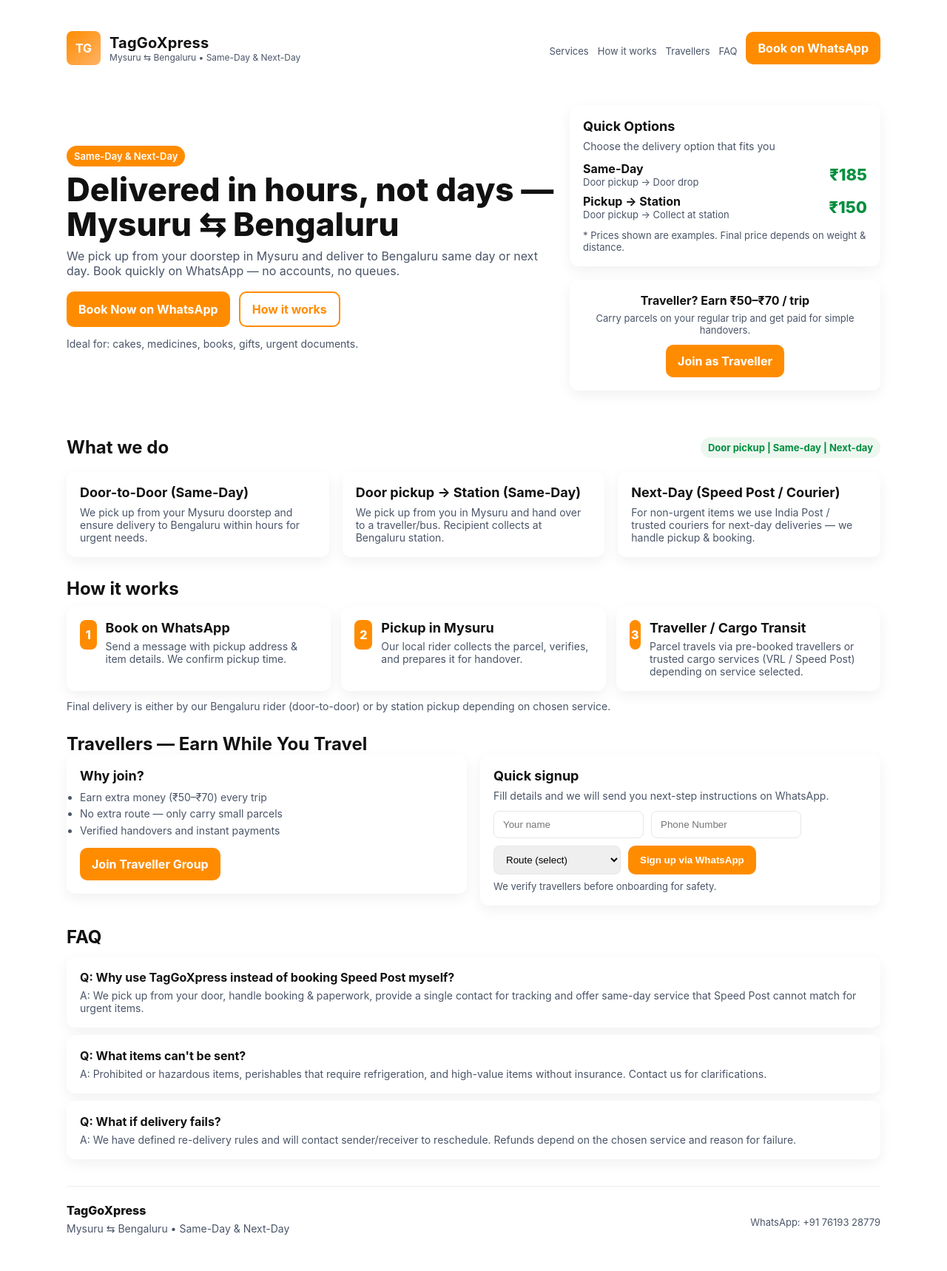
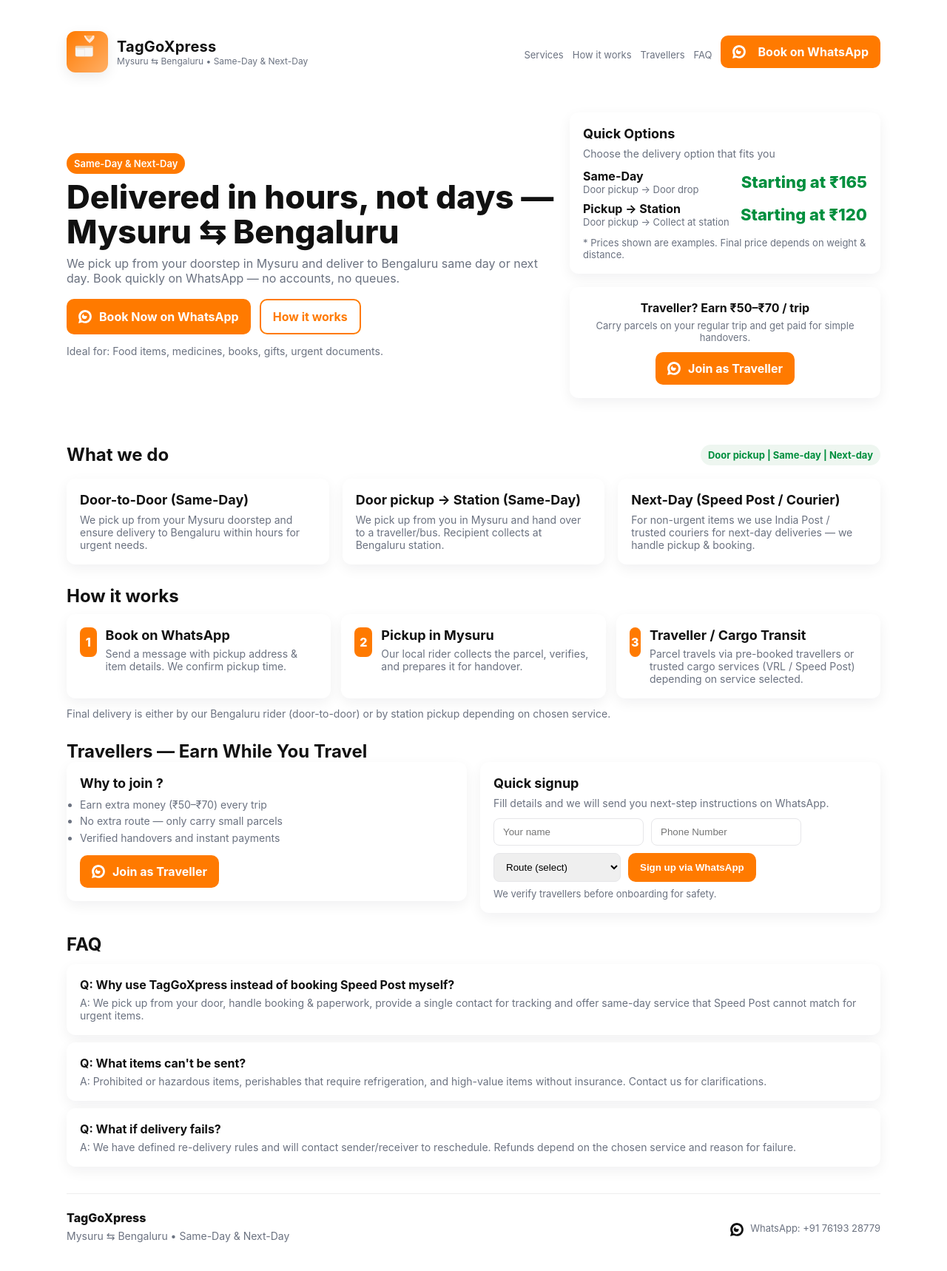
Before and after one commit to TagGoXpress/Delivery, a plain HTML site: page index.html in a window 1280 px wide. Shown: the whole page at 74% size. Drawn offline with Linux system fonts and the light colour scheme.

Commit message:
Update index.html

```diff
--- a/index.html
+++ b/index.html
@@ -15,65 +15,32 @@
 
     /* ---------- Color palette ---------- */
     :root{
-      --orange: #FF8C00;
+      --orange: #ff7a00;   /* richer orange */
+      --orange-2: #ffaf66; /* lighter gradient stop */
       --green:  #008F3E;
-      /* BRIGHTER MUTED: Changed from #6b7280 to a lighter gray for better contrast/brightness on small text */
-      --muted:  #4a5568;
+      --muted:  #6b7280;
       --card:   #ffffff;
       --glass:  rgba(255,255,255,0.85);
       --maxw:   1100px;
+
     }
 
     /* ---------- Layout & Global Styles ---------- */
     .container { max-width: var(--maxw); margin: 0 auto; padding: 24px; }
+    header { display:flex; align-items:center; justify-content:space-between; gap:16px; padding:18px 0; flex-wrap: wrap; }
+    .brand { display:flex; align-items:center; gap:12px; }
+    .logo-mark { width:56px; height:56px; border-radius:12px; display:flex; align-items:center; justify-content:center; background:linear-gradient(135deg,var(--orange),var(--orange-2)); color:white; font-weight:700; flex-shrink:0; box-shadow: 0 6px 18px rgba(0,0,0,0.08); }
+    .brand h1 { font-size:20px; letter-spacing:0.2px; }
+    nav { display:flex; gap:12px; align-items:center; flex-grow: 1; justify-content: flex-end; }
+    nav a:not(#whatsappTop) { display: none; }
 
-    /* Header (Mobile First: Stack or adjust on small screens) */
-    header {
-      display:flex;
-      align-items:center;
-      justify-content:space-between;
-      gap:16px;
-      padding:18px 0;
-      flex-wrap: wrap; /* Allows header items to wrap on smaller screens */
-    }
-    .brand { display:flex; align-items:center; gap:12px; }
-    .logo-mark { width:46px; height:46px; border-radius:8px; display:flex; align-items:center; justify-content:center; background:linear-gradient(135deg,var(--orange),#ffb366); color:white; font-weight:700;}
-    .brand h1 { font-size:20px; letter-spacing:0.2px; }
-    nav {
-      display:flex;
-      gap:12px;
-      align-items:center;
-      /* Hide all but the WhatsApp button on small screens */
-      flex-grow: 1;
-      justify-content: flex-end;
-    }
-    nav a:not(#whatsappTop) {
-      display: none;
-    }
+    .muted { color:var(--muted); font-size:14px; }
+    .tiny { font-size:13px; color:var(--muted); margin-top:8px; }
 
-    /* Typography */
-    .muted { color:var(--muted); font-size:14px; }
-    .tiny {
-      font-size:13px;
-      color:var(--muted); /* Uses the brighter muted color */
-      margin-top:8px;
-    }
-
-    /* ---------- Hero ---------- */
-    .hero {
-      background: linear-gradient(180deg, #fff 0%, #fff 60%);
-      padding:36px 0;
-      display:flex;
-      gap:32px;
-      align-items:center;
-    }
-    .hero-grid {
-      display:grid;
-      grid-template-columns: 1fr; /* Default to single column for mobile */
-      gap:20px;
-    }
+    .hero { background: linear-gradient(180deg, #fff 0%, #fff 60%); padding:36px 0; display:flex; gap:32px; align-items:center; }
+    .hero-grid { display:grid; grid-template-columns: 1fr; gap:20px; }
     .eyebrow { display:inline-block; background:var(--orange); color:white; padding:6px 10px; border-radius:20px; font-weight:600; font-size:13px; }
-    .headline { font-size:32px; font-weight:800; line-height:1.05; margin-top:8px; } /* Slightly larger for mobile punch */
+    .headline { font-size:32px; font-weight:800; line-height:1.05; margin-top:8px; }
     .sub { color:var(--muted); margin-top:10px; font-size:16px; }
     .cta-row { display:flex; gap:12px; margin-top:18px; flex-wrap:wrap; }
 
@@ -81,83 +48,49 @@
     .btn-primary { background:var(--orange); color:white; }
     .btn-ghost { background:transparent; color:var(--orange); border:2px solid var(--orange); }
 
-    /* ---------- Cards, Steps, Grids (Mobile adjustments) ---------- */
-    .grid-3 { display:grid; gap:18px; grid-template-columns: repeat(1, 1fr); } /* Single column by default */
+    .wh-icon { width:18px; height:18px; display:inline-block; vertical-align:middle; }
+
+    .grid-3 { display:grid; gap:18px; grid-template-columns: repeat(1, 1fr); }
     .card { background:var(--card); padding:18px; border-radius:12px; box-shadow: 0 6px 18px rgba(16,24,40,0.06); }
-    .card h3 { font-size:18px; margin-bottom:8px; } /* Slightly larger card headings */
+    .card h3 { font-size:18px; margin-bottom:8px; }
 
-    /* How it works */
-    .steps { display:grid; gap:14px; grid-template-columns: 1fr; margin-top:10px; } /* Single column by default */
+    .steps { display:grid; gap:14px; grid-template-columns: 1fr; margin-top:10px; }
     .step { display:flex; gap:12px; align-items:flex-start; }
 
-    /* Signup form */
     .form { margin-top:8px; display:flex; gap:10px; flex-wrap:wrap; }
-    .input { padding:10px 12px; border-radius:8px; border:1px solid #e6e6e9; min-width:100%; } /* Full width on mobile */
-    .form button { min-width: 100%; } /* Full width on mobile */
+    .input { padding:10px 12px; border-radius:8px; border:1px solid #e6e6e9; min-width:100%; }
+    .form button { min-width: 100%; }
 
-    /* Footer */
-    footer {
-      margin-top:36px;
-      padding:22px 0;
-      border-top:1px solid #eee;
-      display:flex;
-      justify-content:space-between;
-      gap:16px;
-      align-items:center;
-      flex-wrap:wrap; /* Allows items to stack on small screens */
-      text-align: center; /* Center content when stacked */
-    }
-    footer > div {
-        flex: 1 1 100%; /* Make divs take full width on small screens */
-    }
-    .socials { display:flex; gap:12px; align-items:center; justify-content: center; } /* Center socials on small screens */
+    footer { margin-top:36px; padding:22px 0; border-top:1px solid #eee; display:flex; justify-content:space-between; gap:16px; align-items:center; flex-wrap:wrap; text-align: center; }
+    footer > div { flex: 1 1 100%; }
+    .socials { display:flex; gap:12px; align-items:center; justify-content: center; }
 
-    /* ---------- small helpers ---------- */
     .badge { background:#eef6f0; color:var(--green); padding:6px 10px; border-radius:999px; font-weight:700; font-size:13px; display:inline-block; }
     .price { font-weight:800; font-size:22px; color:var(--green); }
     .center { text-align:center; }
 
-    /* ================================== */
-    /* ---------- Responsive Breakpoint: Tablet/Desktop (>= 600px) ---------- */
-    /* ================================== */
     @media(min-width:600px){
-        /* Adjustments for a slightly larger screen (e.g., tablet) */
         .container { padding: 32px; }
-        .input { min-width: auto; } /* Allow inputs to shrink */
-        .form button { min-width: auto; } /* Allow button to shrink */
+        .input { min-width: auto; }
+        .form button { min-width: auto; }
         .headline { font-size:40px; }
-        .form { justify-content: flex-start; } /* Align form left again */
-        footer > div {
-            flex: 1; /* Allow default spacing */
-            text-align: left;
-        }
+        .form { justify-content: flex-start; }
+        footer > div { flex: 1; text-align: left; }
         .socials { justify-content: flex-end; }
     }
 
-
-    /* ================================== */
-    /* ---------- Responsive Breakpoint: Desktop (>= 800px) ---------- */
-    /* ================================== */
     @media(min-width:800px){
-      /* Revert desktop-specific styles */
       .hero-grid { grid-template-columns: 1fr 420px; align-items:center; }
       .grid-3 { grid-template-columns: repeat(3, 1fr); }
       .steps { grid-template-columns: repeat(3, 1fr); }
-
-      /* Header & Nav */
       header { flex-wrap: nowrap; }
-      nav a:not(#whatsappTop) {
-        display: block; /* Show navigation links */
-      }
+      nav a:not(#whatsappTop) { display: block; }
       nav { justify-content: flex-start; flex-grow: 0; }
       .headline { font-size:44px; }
     }
 
-    /* ================================== */
-    /* ---------- Responsive Breakpoint: Large Desktop (>= 1100px) ---------- */
-    /* ================================== */
     @media(min-width:1100px){
-        .container { padding: 24px 0; } /* Remove side padding inside max-width container */
+        .container { padding: 24px 0; }
     }
 
   </style>
@@ -166,18 +99,57 @@
   <div class="container">
     <header>
       <div class="brand">
-        <div class="logo-mark">TG</div>
+        <div class="logo-mark" aria-hidden="true" title="TagGoXpress logo">
+          <!-- Tweaked inline SVG: larger flame, richer gradient, darker parcel face -->
+          <svg viewBox="0 0 120 120" width="44" height="44" xmlns="http://www.w3.org/2000/svg" role="img" aria-label="TagGoXpress logo">
+            <defs>
+              <linearGradient id="lg" x1="0" x2="1" y1="0" y2="1">
+                <stop offset="0" stop-color="#ff7a00"/>
+                <stop offset="1" stop-color="#ffaf66"/>
+              </linearGradient>
+            </defs>
+
+            <!-- parcel box body -->
+            <g transform="translate(10,18) scale(0.8)">
+              <rect x="8" y="26" width="80" height="48" rx="6" fill="#f8f6f4" stroke="#e7e2de" stroke-width="1.5"/>
+              <rect x="12" y="30" width="36" height="12" rx="3" fill="#efece9"/>
+              <line x1="50" y1="30" x2="50" y2="72" stroke="#e6e1dd" stroke-width="2"/>
+              <!-- darker face for contrast -->
+              <rect x="8" y="26" width="80" height="8" fill="#f0c99b" opacity="0.9"/>
+            </g>
+
+            <!-- bigger flame above the box (more dramatic) -->
+            <g transform="translate(60,8) scale(0.8) translate(-50,-50)">
+              <path d="M50 6c0 0-26 22-10 46c8 12 13 16 21 23c8-7 13-11 21-23C86 28 60 6 60 6s-5 9-10 6z" fill="#fff2ec" opacity="0.9"/>
+              <path d="M50 3c0 0-20 18-8 38c6 10 10 14 16 19c6-5 10-9 16-19c12-20-8-38-8-38s-4 7-16 0z" fill="#ffb366"/>
+              <path d="M50 0c0 0-14 12-6 24c4 7 7 10 11 14c4-4 7-7 11-14c8-12-6-24-6-24s-2 4-10 0z" fill="#ff7a00"/>
+            </g>
+
+            <!-- subtle rounded background -->
+            <rect x="4" y="4" width="112" height="112" rx="20" fill="url(#lg)" opacity="0.0"/>
+          </svg>
+        </div>
+
         <div>
           <h1>TagGoXpress</h1>
           <div style="font-size:12px;color:var(--muted)">Mysuru ⇆ Bengaluru • Same-Day & Next-Day</div>
         </div>
       </div>
+
       <nav>
         <a class="tiny" href="#services">Services</a>
         <a class="tiny" href="#how">How it works</a>
         <a class="tiny" href="#traveller">Travellers</a>
         <a class="tiny" href="#faq">FAQ</a>
-        <a class="btn btn-primary" id="whatsappTop" href="#">Book on WhatsApp</a>
+
+        <a class="btn btn-primary" id="whatsappTop" href="#" role="button" aria-label="Book on WhatsApp">
+          <!-- inline WhatsApp SVG (white on orange) -->
+          <svg class="wh-icon" viewBox="0 0 24 24" xmlns="http://www.w3.org/2000/svg" aria-hidden="true" focusable="false">
+            <path fill="#ffffff" d="M20.52 3.48A11.8 11.8 0 0012 0C5.37 0 .13 5.24.13 11.87c0 2.09.55 4.11 1.6 5.9L0 24l6.44-1.66c1.68.92 3.56 1.4 5.53 1.4h.01c6.63 0 11.87-5.24 11.87-11.87 0-3.17-1.23-6.15-3.33-8.59zM12 20.5c-1.74 0-3.4-.47-4.86-1.36l-.35-.21L5 19l1.06-1.76-.22-.37A7.96 7.96 0 014.13 12c0-4.42 3.58-8 8-8 4.43 0 8 3.58 8 8 0 4.42-3.57 8-8 8z"/>
+            <path fill="#ffffff" d="M7.8 8.9c-.17-.5.02-1.05.44-1.36.11-.08.25-.15.39-.15.18 0 .34.07.47.2l.31.31c.12.12.18.27.17.43-.01.09-.04.2-.08.28-.26.46-.08 1.05.4 1.32 1.2.61 2.66 1.22 4.06.72.3-.12.63-.09.9.07.07.04.12.09.16.15.25.35.38.74.38 1.15 0 1.03-.3 1.98-.91 2.81-.79 1.08-1.91 1.64-3.24 1.64-1.95 0-3.78-1.16-4.65-3.02-.45-.98-.5-2.14-.14-3.2z"/>
+          </svg>
+          <span style="margin-left:6px">Book on WhatsApp</span>
+        </a>
       </nav>
     </header>
 
@@ -189,12 +161,19 @@
           <p class="sub">We pick up from your doorstep in Mysuru and deliver to Bengaluru same day or next day. Book quickly on WhatsApp — no accounts, no queues.</p>
 
           <div class="cta-row">
-            <a class="btn btn-primary" id="bookNow" href="#" role="button">Book Now on WhatsApp</a>
+            <a class="btn btn-primary" id="bookNow" href="#" role="button" aria-label="Book Now on WhatsApp">
+              <svg class="wh-icon" viewBox="0 0 24 24" xmlns="http://www.w3.org/2000/svg" aria-hidden="true" focusable="false">
+                <path fill="#ffffff" d="M20.52 3.48A11.8 11.8 0 0012 0C5.37 0 .13 5.24.13 11.87c0 2.09.55 4.11 1.6 5.9L0 24l6.44-1.66c1.68.92 3.56 1.4 5.53 1.4h.01c6.63 0 11.87-5.24 11.87-11.87 0-3.17-1.23-6.15-3.33-8.59zM12 20.5c-1.74 0-3.4-.47-4.86-1.36l-.35-.21L5 19l1.06-1.76-.22-.37A7.96 7.96 0 014.13 12c0-4.42 3.58-8 8-8 4.43 0 8 3.58 8 8 0 4.42-3.57 8-8 8z"/>
+                <path fill="#ffffff" d="M7.8 8.9c-.17-.5.02-1.05.44-1.36.11-.08.25-.15.39-.15.18 0 .34.07.47.2l.31.31c.12.12.18.27.17.43-.01.09-.04.2-.08.28-.26.46-.08 1.05.4 1.32 1.2.61 2.66 1.22 4.06.72.3-.12.63-.09.9.07.07.04.12.09.16.15.25.35.38.74.38 1.15 0 1.03-.3 1.98-.91 2.81-.79 1.08-1.91 1.64-3.24 1.64-1.95 0-3.78-1.16-4.65-3.02-.45-.98-.5-2.14-.14-3.2z"/>
+              </svg>
+              <span>Book Now on WhatsApp</span>
+            </a>
+
             <a class="btn btn-ghost" href="#how" role="button">How it works</a>
           </div>
 
           <div style="margin-top:14px" class="muted">
-            Ideal for: cakes, medicines, books, gifts, urgent documents.
+            Ideal for: Food items, medicines, books, gifts, urgent documents.
           </div>
         </div>
 
@@ -205,11 +184,11 @@
             <div style="margin-top:12px">
               <div style="display:flex;align-items:center;justify-content:space-between;margin-bottom:8px">
                 <div><strong>Same-Day</strong><div class="muted" style="font-size:13px">Door pickup → Door drop</div></div>
-                <div class="price">₹185</div>
+                <div class="price"> Starting at ₹165</div>
               </div>
               <div style="display:flex;align-items:center;justify-content:space-between">
                 <div><strong>Pickup → Station</strong><div class="muted" style="font-size:13px">Door pickup → Collect at station</div></div>
-                <div class="price">₹150</div>
+                <div class="price">Starting at ₹120</div>
               </div>
             </div>
             <div style="margin-top:12px" class="tiny">* Prices shown are examples. Final price depends on weight & distance.</div>
@@ -221,7 +200,13 @@
             <div style="font-weight:700">Traveller? Earn ₹50–₹70 / trip</div>
             <div class="tiny" style="margin-top:6px">Carry parcels on your regular trip and get paid for simple handovers.</div>
             <div style="margin-top:12px">
-              <a class="btn btn-primary" id="joinTraveller" href="#traveller">Join as Traveller</a>
+              <a class="btn btn-primary" id="joinTraveller" href="#traveller" aria-label="Join as Traveller">
+                <svg class="wh-icon" viewBox="0 0 24 24" xmlns="http://www.w3.org/2000/svg" aria-hidden="true" focusable="false">
+                  <path fill="#ffffff" d="M20.52 3.48A11.8 11.8 0 0012 0C5.37 0 .13 5.24.13 11.87c0 2.09.55 4.11 1.6 5.9L0 24l6.44-1.66c1.68.92 3.56 1.4 5.53 1.4h.01c6.63 0 11.87-5.24 11.87-11.87 0-3.17-1.23-6.15-3.33-8.59zM12 20.5c-1.74 0-3.4-.47-4.86-1.36l-.35-.21L5 19l1.06-1.76-.22-.37A7.96 7.96 0 014.13 12c0-4.42 3.58-8 8-8 4.43 0 8 3.58 8 8 0 4.42-3.57 8-8 8z"/>
+                  <path fill="#ffffff" d="M7.8 8.9c-.17-.5.02-1.05.44-1.36.11-.08.25-.15.39-.15.18 0 .34.07.47.2l.31.31c.12.12.18.27.17.43-.01.09-.04.2-.08.28-.26.46-.08 1.05.4 1.32 1.2.61 2.66 1.22 4.06.72.3-.12.63-.09.9.07.07.04.12.09.16.15.25.35.38.74.38 1.15 0 1.03-.3 1.98-.91 2.81-.79 1.08-1.91 1.64-3.24 1.64-1.95 0-3.78-1.16-4.65-3.02-.45-.98-.5-2.14-.14-3.2z"/>
+                </svg>
+                <span>Join as Traveller</span>
+              </a>
             </div>
           </div>
         </div>
@@ -285,14 +270,20 @@
       <h2>Travellers — Earn While You Travel</h2>
       <div style="display:flex; gap:18px; flex-wrap:wrap; align-items:flex-start">
         <div style="flex:1" class="card">
-          <h3>Why join?</h3>
+          <h3>Why to join ?</h3>
           <ul class="muted" style="margin-top:8px; line-height:1.6;">
             <li>Earn extra money (₹50–₹70) every trip</li>
             <li>No extra route — only carry small parcels</li>
             <li>Verified handovers and instant payments</li>
           </ul>
           <div style="margin-top:12px">
-            <a class="btn btn-primary" id="joinNow" href="#" role="button">Join Traveller Group</a>
+            <a class="btn btn-primary" id="joinNow" href="#" role="button" aria-label="Join Traveller Group">
+              <svg class="wh-icon" viewBox="0 0 24 24" xmlns="http://www.w3.org/2000/svg" aria-hidden="true" focusable="false">
+                <path fill="#ffffff" d="M20.52 3.48A11.8 11.8 0 0012 0C5.37 0 .13 5.24.13 11.87c0 2.09.55 4.11 1.6 5.9L0 24l6.44-1.66c1.68.92 3.56 1.4 5.53 1.4h.01c6.63 0 11.87-5.24 11.87-11.87 0-3.17-1.23-6.15-3.33-8.59zM12 20.5c-1.74 0-3.4-.47-4.86-1.36l-.35-.21L5 19l1.06-1.76-.22-.37A7.96 7.96 0 014.13 12c0-4.42 3.58-8 8-8 4.43 0 8 3.58 8 8 0 4.42-3.57 8-8 8z"/>
+                <path fill="#ffffff" d="M7.8 8.9c-.17-.5.02-1.05.44-1.36.11-.08.25-.15.39-.15.18 0 .34.07.47.2l.31.31c.12.12.18.27.17.43-.01.09-.04.2-.08.28-.26.46-.08 1.05.4 1.32 1.2.61 2.66 1.22 4.06.72.3-.12.63-.09.9.07.07.04.12.09.16.15.25.35.38.74.38 1.15 0 1.03-.3 1.98-.91 2.81-.79 1.08-1.91 1.64-3.24 1.64-1.95 0-3.78-1.16-4.65-3.02-.45-.98-.5-2.14-.14-3.2z"/>
+              </svg>
+              <span>Join as Traveller</span>
+            </a>
           </div>
         </div>
 
@@ -343,93 +334,54 @@
       </div>
 
       <div class="socials">
-        <a class="tiny" href="#" id="whatsappFooter">WhatsApp: +91 76193 28779</a>
+        <a class="tiny" href="#" id="whatsappFooter" aria-label="WhatsApp contact">
+          <svg class="wh-icon" viewBox="0 0 24 24" xmlns="http://www.w3.org/2000/svg" aria-hidden="true" focusable="false">
+            <path fill="#111" d="M20.52 3.48A11.8 11.8 0 0012 0C5.37 0 .13 5.24.13 11.87c0 2.09.55 4.11 1.6 5.9L0 24l6.44-1.66c1.68.92 3.56 1.4 5.53 1.4h.01c6.63 0 11.87-5.24 11.87-11.87 0-3.17-1.23-6.15-3.33-8.59zM12 20.5c-1.74 0-3.4-.47-4.86-1.36l-.35-.21L5 19l1.06-1.76-.22-.37A7.96 7.96 0 014.13 12c0-4.42 3.58-8 8-8 4.43 0 8 3.58 8 8 0 4.42-3.57 8-8 8z"/>
+            <path fill="#111" d="M7.8 8.9c-.17-.5.02-1.05.44-1.36.11-.08.25-.15.39-.15.18 0 .34.07.47.2l.31.31c.12.12.18.27.17.43-.01.09-.04.2-.08.28-.26.46-.08 1.05.4 1.32 1.2.61 2.66 1.22 4.06.72.3-.12.63-.09.9.07.07.04.12.09.16.15.25.35.38.74.38 1.15 0 1.03-.3 1.98-.91 2.81-.79 1.08-1.91 1.64-3.24 1.64-1.95 0-3.78-1.16-4.65-3.02-.45-.98-.5-2.14-.14-3.2z"/>
+          </svg>
+          <span style="margin-left:6px">WhatsApp: +91 76193 28779</span>
+        </a>
       </div>
+
     </footer>
   </div>
 
+
+  <!-- ======= Robust WhatsApp link handlers (works on desktop & mobile) ======= -->
   <script>
-    /* ========== Updated WhatsApp number for all links ========== */
-    const WHATSAPP_NUMBER = '+917619328779';
-
-    /* Pre-fill messages */
-    const bookMsg = encodeURIComponent("Hello TagGoXpress, I want to book a Same-day delivery from Mysuru to Bengaluru. Pickup address: [your address]. Item: [short description].");
-    const travellerMsg = encodeURIComponent("Hi, I want to join TagGoXpress traveller group. Name: [your name]. Route: Mysuru ↔ Bengaluru. Phone: [your phone].");
-
-    function whatsappLink(number, text){
-      // Use wa.me link for international format
-      // Remove '+' and spaces for the URL
-      return "https://wa.me/" + number.replace(/\+/g,'').replace(/\s/g, '') + "?text=" + text;
-    }
-
-    // Apply WhatsApp links to all CTAs
-    document.getElementById('bookNow').href = whatsappLink(WHATSAPP_NUMBER, bookMsg);
-    document.getElementById('whatsappTop').href = whatsappLink(WHATSAPP_NUMBER, bookMsg);
-    document.getElementById('whatsappFooter').href = whatsappLink(WHATSAPP_NUMBER, bookMsg);
-    document.getElementById('joinTraveller').href = whatsappLink(WHATSAPP_NUMBER, travellerMsg);
-
-    // traveller quick signup: validates fields and opens WA with message
-    document.getElementById('tsubmit').addEventListener('click', function(e){
-      e.preventDefault();
-      const name = document.getElementById('tname').value.trim();
-      const phone = document.getElementById('tphone').value.trim();
-      const route = document.getElementById('troute').value;
-      if(!name || !phone || !route){ alert('Please enter name, phone and route to sign up.'); return; }
-      const msg = encodeURIComponent("Traveller signup: Name: " + name + " | Phone: " + phone + " | Route: " + route);
-      window.open(whatsappLink(WHATSAPP_NUMBER, msg), '_blank');
-    });
-
-    // join group button (same as join traveller)
-    document.getElementById('joinNow').addEventListener('click', function(e){
-      e.preventDefault();
-      window.open(whatsappLink(WHATSAPP_NUMBER, travellerMsg), '_blank');
-    });
-  </script>
-  <script>
-/* ======= Robust WhatsApp link handlers ======= */
   (function(){
     const WHATSAPP_NUMBER = '+917619328779';
 
-  // Helper: build wa.me url
     function whatsappLink(number, text){
       const cleaned = number.replace(/\+/g,'').replace(/\s/g,'');
       return "https://wa.me/" + cleaned + "?text=" + text;
     }
 
-  // Pre-fill messages
     const bookMsg = encodeURIComponent("Hello TagGoXpress, I want to book a Same-day delivery from Mysuru to Bengaluru. Pickup address: [your address]. Item: [short description].");
     const travellerMsg = encodeURIComponent("Hi, I want to join TagGoXpress traveller group. Name: [your name]. Route: Mysuru ↔ Bengaluru. Phone: [your phone].");
 
-  // Safe-get helper
     function $id(id){ return document.getElementById(id) || null; }
-
-  // Elements we expect (may be null if markup changed)
-  const bookNowEl      = $id('bookNow');        // hero CTA
-  const whatsappTopEl  = $id('whatsappTop');    // header button
-  const whatsappFooterEl = $id('whatsappFooter');// footer link
-  const joinTravellerEl = $id('joinTraveller'); // hero "Join as Traveller" (card)
-  const joinNowEl       = $id('joinNow');       // traveller card "Join as Traveller" button
-  const tsubmitEl       = $id('tsubmit');       // signup button
-
-  // Fallback: opens a link in new tab/window
     function openWa(url){
       try{
         window.open(url, '_blank', 'noopener,noreferrer');
       }catch(e){
-      // last resort: set location
         window.location.href = url;
       }
     }
 
-  // Apply hrefs for graceful fallback (so right-click / copy works)
+    const bookNowEl      = $id('bookNow');
+    const whatsappTopEl  = $id('whatsappTop');
+    const whatsappFooterEl = $id('whatsappFooter');
+    const joinTravellerEl = $id('joinTraveller');
+    const joinNowEl       = $id('joinNow');
+    const tsubmitEl       = $id('tsubmit');
+
     const bookUrl = whatsappLink(WHATSAPP_NUMBER, bookMsg);
     const travellerUrl = whatsappLink(WHATSAPP_NUMBER, travellerMsg);
 
     if(bookNowEl) {
       bookNowEl.setAttribute('href', bookUrl);
-    // Add click handler to ensure it opens in a new window
       bookNowEl.addEventListener('click', function(e){
-      // Allow normal ctrl/cmd click to work
         if(e.metaKey || e.ctrlKey || e.shiftKey || e.altKey) return;
         e.preventDefault();
         openWa(bookUrl);
@@ -472,7 +424,6 @@
       });
     }
 
-  // Signup form button: validates and opens WA with form values
     if(tsubmitEl){
       tsubmitEl.addEventListener('click', function(e){
         e.preventDefault();
@@ -488,9 +439,7 @@
       });
     }
 
-  // Extra: if user has JS disabled, the href fallbacks above still let them open the wa.me links.
   })();
   </script>
-
 </body>
 </html>
```
Lines whose indentation alone changed are shown as unchanged.
